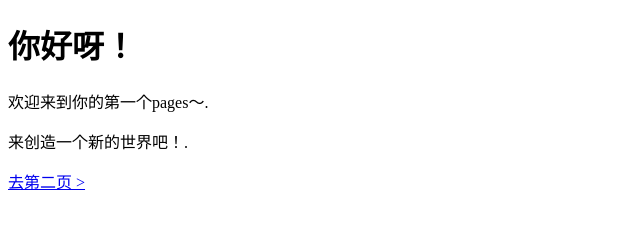
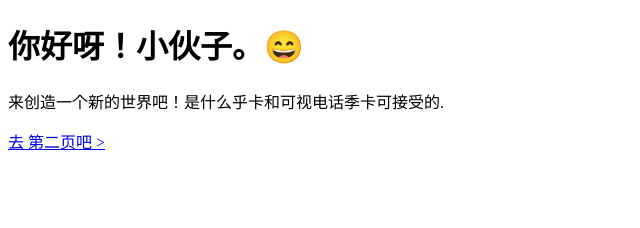
Before and after one commit to yugoa/first-web, a Gatsby site: page / in a window 1280 px wide. Shown: the whole page, without its empty margins (0-640 px from the left). Built offline with nearby package versions, Linux system fonts and the light colour scheme; Gatsby itself is replaced by a stand-in of ours.

Commit message:
watch button text 就只有这样啦，更改的结果就是这么回事！

```diff
--- a/src/pages/index.js
+++ b/src/pages/index.js
@@ -3,10 +3,9 @@ import Link from 'gatsby-link'
 
 const IndexPage = () => (
   <div>
-    <h1>你好呀！</h1>
-    <p>欢迎来到你的第一个pages～.</p>
-    <p>来创造一个新的世界吧！.</p>
-    <Link to="/page-2/">去第二页 ></Link>
+    <h1>你好呀！小伙子。😄</h1>
+    <p>来创造一个新的世界吧！是什么乎卡和可视电话季卡可接受的.</p>
+    <Link to="/page-2/">去 第二页吧 ></Link>
   </div>
 )
 
```
